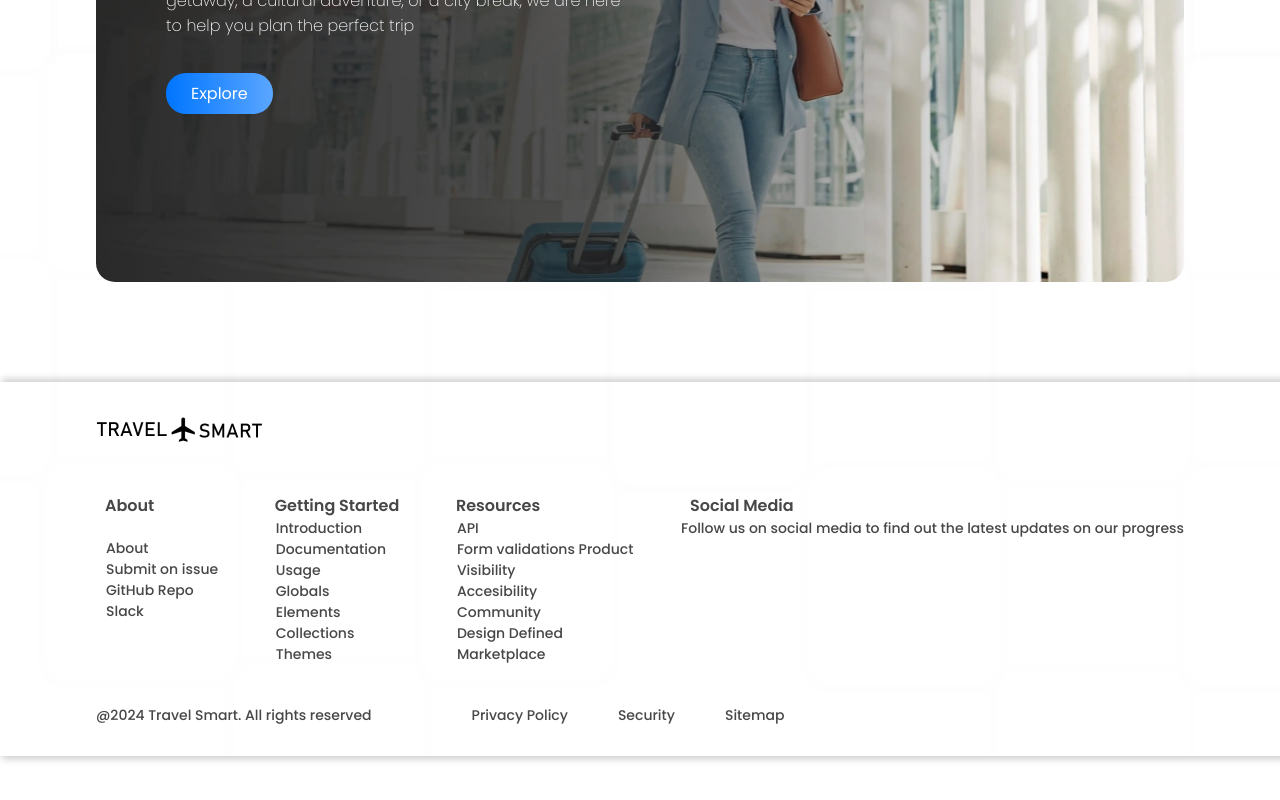
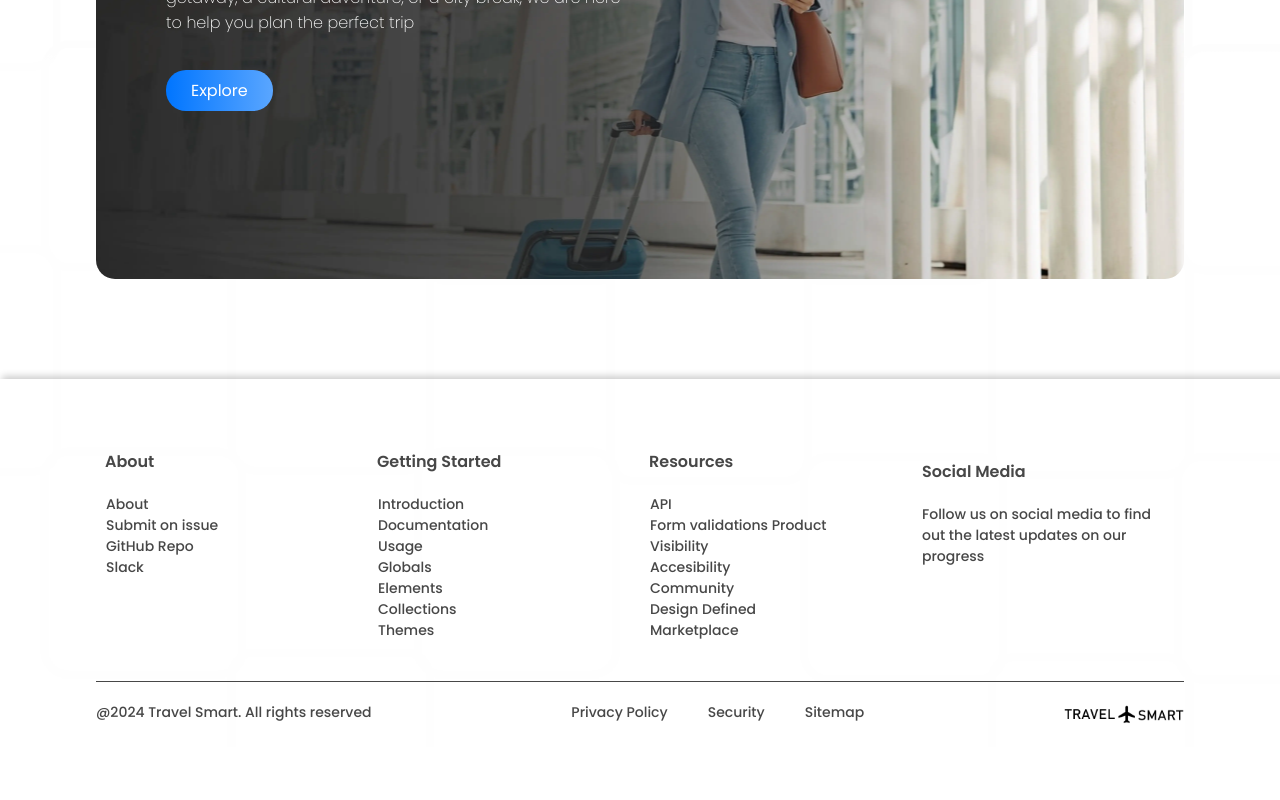
Before and after one commit to BadBoyBEWA/Travelsmart, a React (Create React App) app: page / in a window 1280 px wide. Shown: the part 1266-2066 px from the top of the page. After the commit the page ends 2013 px from the top, so only its background shows below. Built offline with nearby package versions, Linux system fonts and the light colour scheme; some icons are missing.

Commit message:
done omo

```diff
--- a/src/App.css
+++ b/src/App.css
@@ -64,7 +64,6 @@ ul li a{
   background-size: cover;
   background-position: center;
   background-repeat: no-repeat;
-  height: 100%;
   width: 100%;
 }
 #homepage{
@@ -518,9 +517,9 @@ ul li a{
   padding: 50px 0px 0px 0px;
 }
 .foot-fourcolms{
-  padding: 40px 0px;
-  display: flex;
-  flex-wrap: wrap;
+  padding: 40px 0px 20px 0px;
+  display: grid;
+  grid-template-columns: repeat(4, 1fr);
   justify-content: space-between;
 }
 .footer-about{
@@ -545,6 +544,32 @@ ul li a{
   flex-direction: column;
   gap: 20px;
 }
+.sec-colm{
+  display: flex;
+  flex-direction: column;
+  gap: 20px;
+}
+.third-colm{
+  display: flex;
+  flex-direction: column;
+  gap: 20px;
+}
+.frth-colm{
+  display: flex;
+  flex-direction: column;
+  gap: 20px;
+}
+.frth-colm{
+  padding: 10px;
+  width: fit-content;
+}
+.footer-social{
+  font-family: "Poppins", sans-serif;
+  font-weight: 600;
+  font-size: 16px;
+  color: #474747;
+  width: fit-content;
+}
 .footer-social-media{
   color: #474747;
   font-family: "Poppins", sans-serif;
@@ -565,7 +590,7 @@ ul li a{
   font-family: "Poppins", sans-serif;
   font-size: 14px;
   font-weight:500;
-  gap: 100px;
+  justify-content: space-between;
 }
 .footer-small-txt{
   display: flex;
@@ -574,8 +599,108 @@ ul li a{
   font-family: "Poppins", sans-serif;
   font-size: 14px;
   font-weight:500;
-  gap: 50px;
+  gap: 40px;
 }
 .footer-text{
-  padding: 30px 0px;
+  padding: 30px 0px 15px 0px;
 }
+.line{
+  padding: 20px 0px 20px 0px;
+}
+.hr{
+  background-color: #474747;
+  height: 1px;
+}
+.footer-logo{
+  width: 120px;
+  height: 100%;
+}
+.footer-logo img{
+  width: 100%;
+  height: 100%;
+  object-fit: cover;
+}
+.mobile{
+  display: none;
+}
+.mobile-menu {
+  position: absolute;
+  top: 60px;
+  left: 0;
+  right: 0;
+  background-color: #fff;
+  padding: 20px;
+  display: flex;
+  flex-direction: column;
+  align-items: center;
+  box-shadow: 0px 4px 8px rgba(0, 0, 0, 0.1);
+  z-index: 10;
+  transition: top .5s ease;
+}
+.mobile-menu.open {
+  top: 60px; /* Slides to just below the navbar */
+}
+.mobile-menu.closed {
+  top: -100%; /* Hidden off-screen */
+}
+.mobile-links{
+  display: flex;
+  flex-direction: column;
+  gap: 20px;
+  list-style-type: none;
+}
+
+
+
+/* Responsive layout: for footer*/
+@media (max-width: 1024px) {
+  .foot-fourcolms{
+      grid-template-columns: repeat(3, 1fr); /* 2 equal columns on medium screens */
+      align-items: center;
+  }
+}
+
+@media (max-width: 868px) {
+  .foot-fourcolms{
+      grid-template-columns: repeat(2, 1fr);
+      align-items: center;
+  }
+}
+@media (max-width: 768px) {
+  .foot-fourcolms{
+      grid-template-columns: repeat(2, 1fr);
+      align-items: center;
+  }
+    .airplane{
+    display: none;
+  }
+  .links{
+    display: none;
+  }
+  .desktop-only {
+    display: none;
+  }
+
+  .mobile-only {
+    display: block;
+  }
+
+  .menu-button {
+    background: none;
+    border: none;
+    cursor: pointer;
+  }
+
+  .menu-icon {
+    font-size: 24px;
+    color: #333;
+  }
+  }
+
+
+@media (max-width: 568px) {
+  .foot-fourcolms{
+      grid-template-columns: repeat(2, 1fr);
+      align-items: center;
+  }
+}
--- a/src/Components/Home.jsx
+++ b/src/Components/Home.jsx
@@ -14,6 +14,7 @@ import Navbar from './Navbar.jsx';
 
 export default function Home(){
   return (
+    <>
     <div className='whole'>
       <Navbar/>
 
@@ -42,5 +43,6 @@ export default function Home(){
       </section>
       <Footers/>
     </div>
+    </>
   )
 };
--- a/src/Components/Navbar.jsx
+++ b/src/Components/Navbar.jsx
@@ -26,7 +26,7 @@ export default function Navbar() {
 
     const toggleMenu = () => {
       setIsMenuOpen(!isMenuOpen);
-    };
+    }
 
   return (
     <header>
@@ -40,6 +40,11 @@ export default function Navbar() {
                 <Menu className="menu-icon" />
               </button>
             </div>
+            {isMenuOpen && (
+        <div className={`mobile-menu ${isMenuOpen ? 'open' : 'closed'}`}>
+          <Links linkstyle="mobile-links" home="/" about="/explore" link1="Home" link2="About" link3="Contact Us" link4="Tour review" />
+        </div>
+      )}
           </div>
         </nav>
       </header>
--- a/src/Footers/footers.css
+++ /dev/null
@@ -1,130 +0,0 @@
-@import url('https://fonts.googleapis.com/css2?family=Poppins:ital,wght@0,100;0,200;0,300;0,400;0,500;0,600;0,700;0,800;0,900;1,100;1,200;1,300;1,400;1,500;1,600;1,700;1,800;1,900&display=swap');
-*{
-    font-family: "Poppins" , sans-serif;
-}
-.footer-links-div{
-    display: flex;
-    flex-direction: column;
-    justify-content: center;
-    margin:1rem;
-    color: #000000;
-    gap: 18px;
-}
-.footer{
-    margin-bottom: 150px;
-}
-.body-div{
-    background-image: url(/public/herosection.png);
-    background-size: cover;
-    object-fit: cover;
-    background-position: center;
-    background-repeat: no-repeat;
-    height:30vh;
-    width: 100%;
-    border-radius: 19px;
-    display: flex;
-    padding: 0 50px;
-  }
-.footer-links{
- display: flex;
- gap: 240px;
- text-align: left;
- flex-direction:row;
- margin-left: 80px;
- margin-bottom: 2rem;
-}
-.footer-images1{
-    background-image:url(/src/img/Artboard.png) ;
-    height: 4vh;
-    width: 167px;
-}
-.footer-images2{
-    background-image:url(/src/img/Artboard.png) ;
-    height: 4vh;
-    width: 167px;
-}
-a{
-    text-decoration: none;
-    color: #000000;
-    text-align: left;
-}
-.footer-links-div h4{
-    font-size:var(--header-font-size);
-    line-height:15px;
-    margin-bottom: 0.5rem;
-    font-family: "Poppins" , sans-serif;
-    text-align: left;
-}
-.footer-links-div p{
-font-size: var(--text-font-size);
-line-height: 15px;
-margin:  0.5rem 0;
-cursor: pointer;
-}
-.footer-links-div a{
-    text-decoration: none;
-    text-align: left;
-}
-.footer-below{
-    display: flex;
-    flex-direction: row;
-    gap: 270px;
-    margin-bottom: 30px;
-    margin-left: 80px;
-    align-items: center;
-}
-.footer-below-links{
-    display: flex;
-    flex-direction: row;
-}
-.footer-below-links p{
-    font-size: var(--text-font-size);
-    line-height: 15px;
-    margin-left: 2rem;
-    color: #000000;
-    font-weight: 200;
-}
-.footer-copyright{
-    font-size: var(--text-font-size);
-    line-height: 15px;
-    font-weight: bold;
-}
-@media (min-width:300px) and (max-width:520px) {
-    .body-div{
-        background-image: url(/public/herosection.png);
-        background-size: cover;
-        object-fit: cover;
-        background-position: center;
-        background-repeat: no-repeat;
-        height:100vh;
-        width: 100%;
-        border-radius: 19px;
-        display: flex;
-        padding: 0 50px;
-      }
-.footer-images1{
-    display: none;
-}
-.footer-links{
-    display:flex;
-    flex-direction: column;
-    gap: 40px;
-    margin-left: 0px;
-}
-.footer-below{
-    display: flex;
-    flex-direction: column;
-    gap: 60px;
-    margin-left: 0px;
-
-}
-.footer-below-links{
-    display: flex;
-    flex-direction: column;
-    gap: 40px;
-    margin-left: -120px;
-}
-.footer-images2{
-    margin-left: -10px;
-}
-}
--- a/src/Footers/footers.jsx
+++ b/src/Footers/footers.jsx
@@ -1,5 +1,4 @@
 import React from 'react'
-import './footers.css'
 import Logo from '../Components/Logo'
 import Images from '../assets/img'
 import Text from '../Components/Text'
@@ -11,7 +10,6 @@ export default function footers() {
    <div className='footer'>
       <div className='footer-text container'>
          <div className='footer-colums'>
-            <Logo logoimg={Images.img1}/>
             <div className='foot-fourcolms'>
                <div className='first-colm'>
                   <Text texts='About' textstyle='footer-about'/>
@@ -21,12 +19,12 @@ export default function footers() {
                   <Text texts='Getting  Started' textstyle='footer-about'/>
                   <Link item1='Introduction' item2='Documentation' item3='Usage' item4='Globals' item5="Elements" item6='Collections' item7='Themes' lists='footer-firstlink'/>
                </div>
-               <div className='thrd-colm'>
+               <div className='third-colm'>
                   <Text texts='Resources' textstyle='footer-about'/>
                   <Link item1='API' item2='Form validations Product' item3='Visibility' item4='Accesibility' item5="Community" item6='Design Defined' item7='Marketplace' lists='footer-firstlink'/>
                </div>
                <div className='frth-colm'>
-                  <Text texts='Social Media' textstyle='footer-about'/>
+                  <Text texts='Social Media' textstyle='footer-social'/>
                   <Text texts='Follow us on social media to find out the latest updates on our progress'  textstyle='footer-social-media'/>
              <div className='social-icons'>
                <Icons icon='hugeicons:new-twitter'/>
@@ -36,6 +34,9 @@ export default function footers() {
                </div>
             </div>
          </div>
+         <div className='line'>
+         <div className='hr'></div>
+         </div>
          <div className='footer-fin-txt'>
             <div><Text texts= '@2024 Travel Smart. All rights reserved'/></div>
             <div className='footer-small-txt'>
@@ -43,6 +44,7 @@ export default function footers() {
             <Text texts='Security'/>
             <Text texts='Sitemap'/>
             </div>
+            <Logo logosec='footer-logo' logoimg={Images.img1}/>
          </div>
       </div>
    </div>
```
Lines whose indentation alone changed are shown as unchanged.
